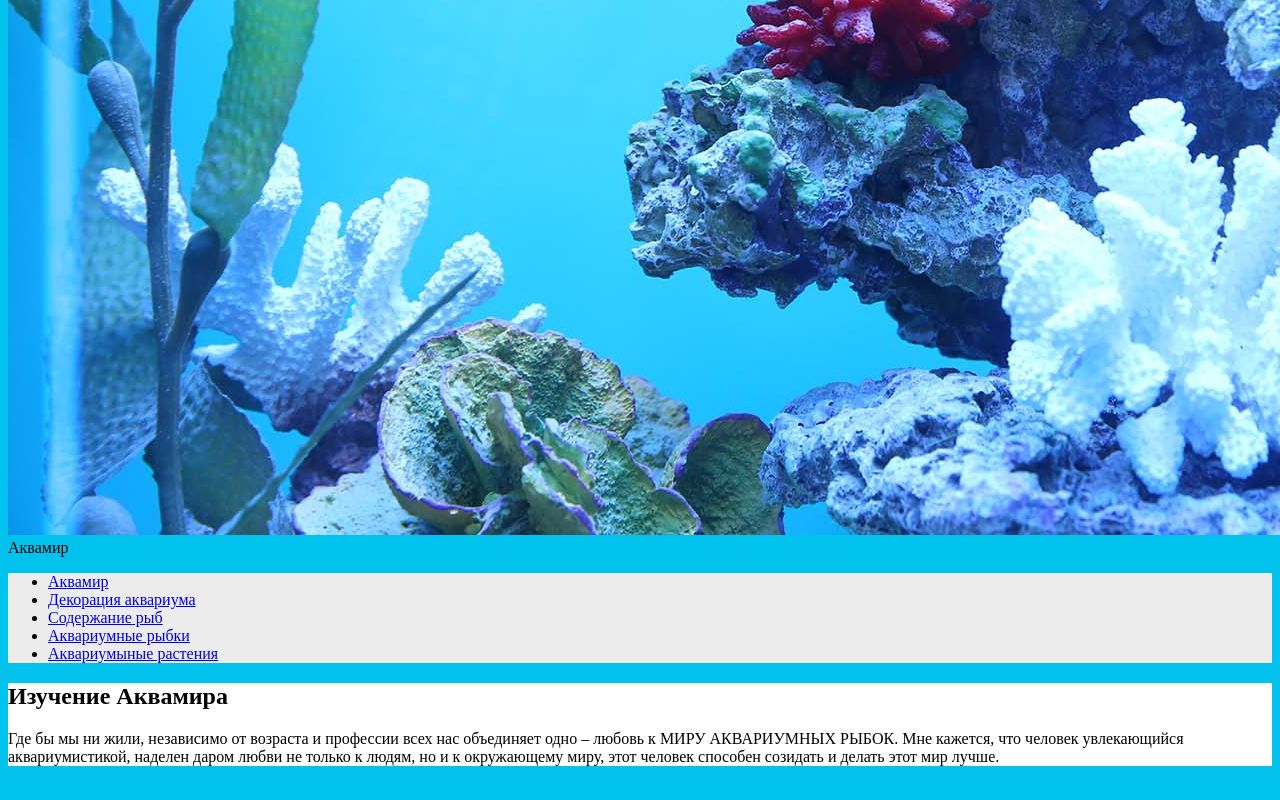
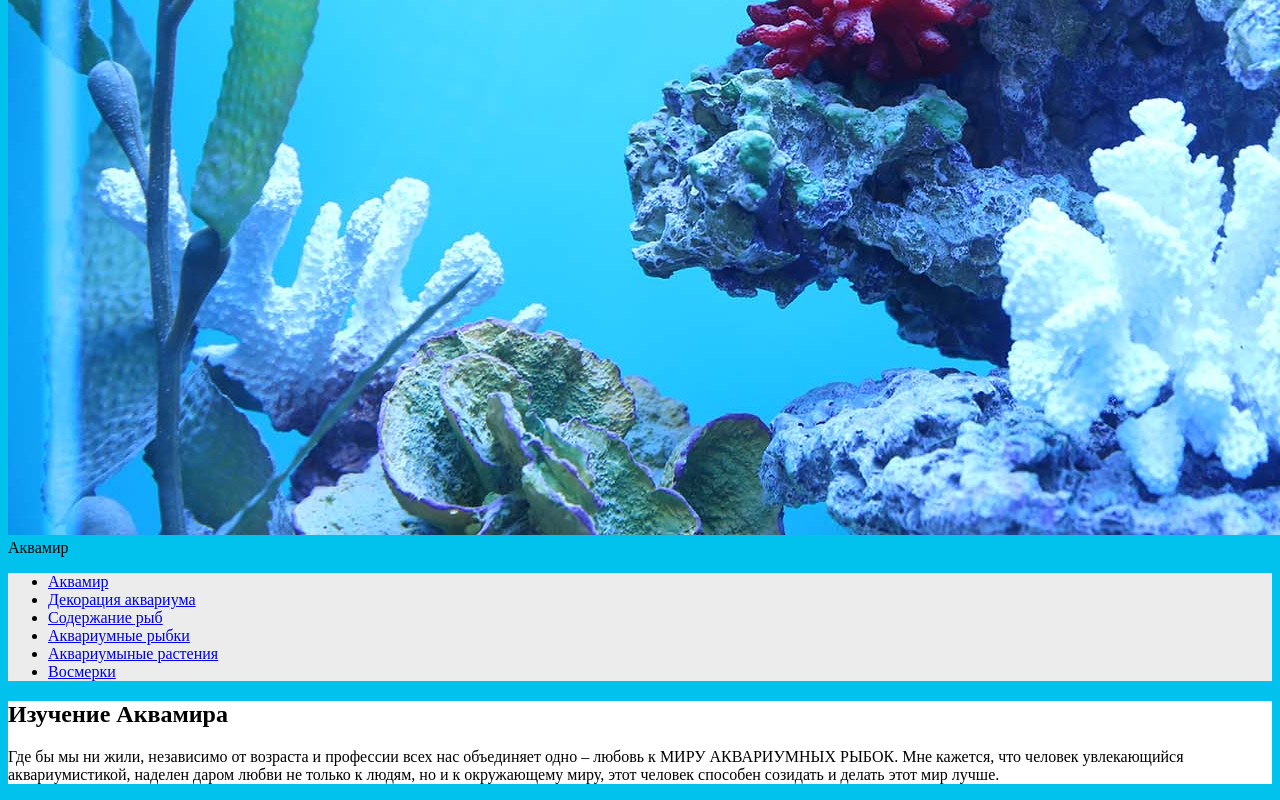
Before and after one commit to Kolesnikivs/Kolesnikivs.github.io, a plain HTML site: page index.html in a window 1280 px wide. Shown: the part 473-1273 px from the top of the page. Drawn offline with Linux system fonts and the light colour scheme.

Commit message:
Восмерки

```diff
--- a/index.html
+++ b/index.html
@@ -17,6 +17,7 @@
                <li><a href="week2.html">Содержание рыб</a></li>
                <li><a href="week3.html">Аквариумные рыбки</a></li>
                <li><a href="week4.html">Аквариумыные растения</a></li>
+               <li><a href="Eight/eight.html">Восмерки</a></li>
            </ul>
        </nav>
        <main>
```
